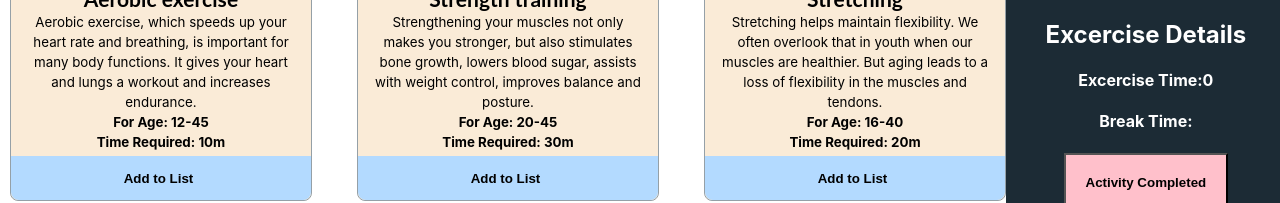
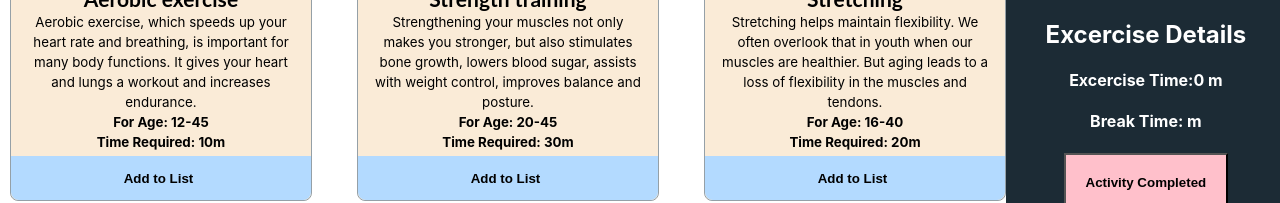
Before and after one commit to bhabna01/Active-GYM, a React (Create React App) app: page / in a window 1280 px wide. Shown: the part 449-652 px from the top of the page. Built offline with nearby package versions, Linux system fonts and the light colour scheme.

Commit message:
final commit

```diff
--- a/src/components/Cart/Cart.js
+++ b/src/components/Cart/Cart.js
@@ -44,8 +44,8 @@ const Cart = (props) => {
 
             <div>
                 <h2 style={{ color: "white" }}>Excercise Details</h2>
-                <h4 style={{ color: "white" }}>Excercise Time:{total}</h4>
-                <h4 style={{ color: "white" }}>Break Time:{time}</h4>
+                <h4 style={{ color: "white" }}>Excercise Time:{total} m</h4>
+                <h4 style={{ color: "white" }}>Break Time:{time} m</h4>
             </div>
             <div>
                 <button onClick={notify} className="toast-button">Activity Completed</button>
```
